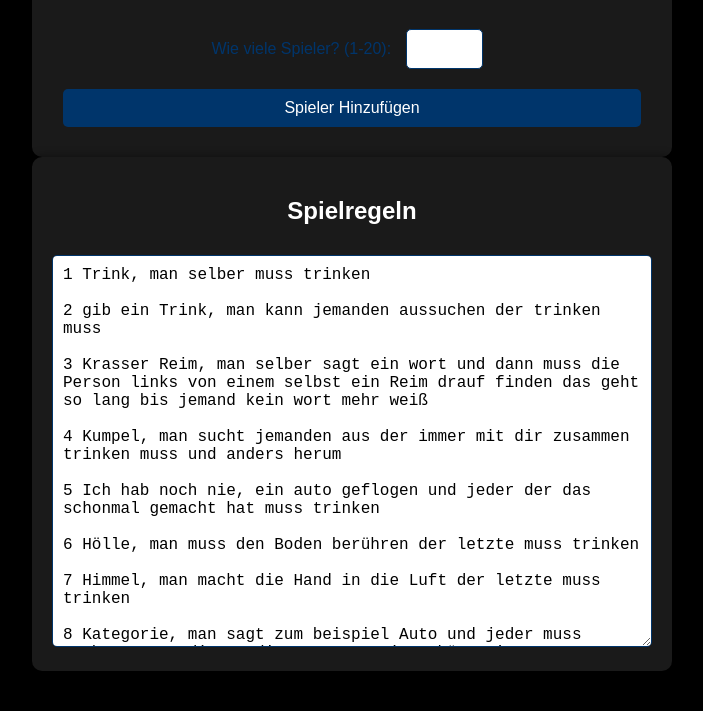
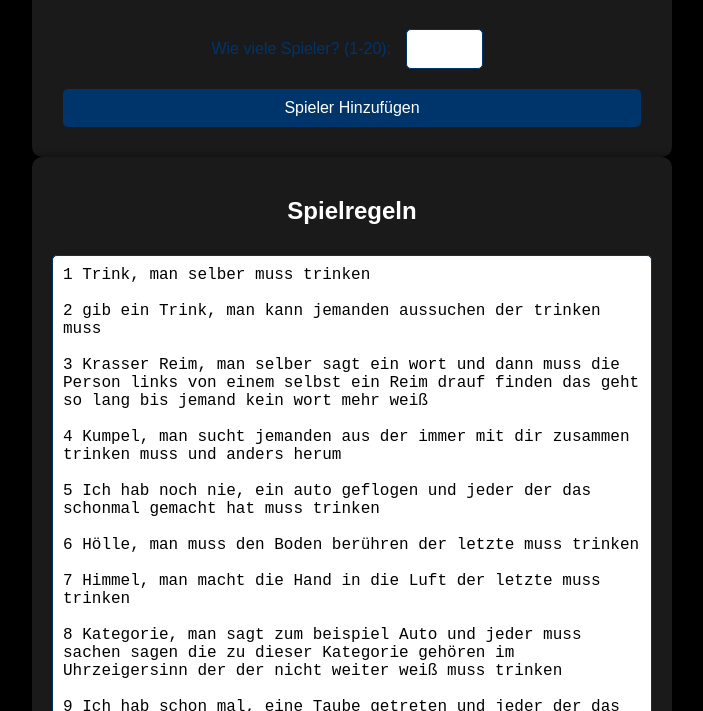
Before and after one commit to devn-tt/Ring-des-Wassers, a plain HTML site: page index.html in a window 1280 px wide. Shown: the part 89-800 px from the top of the page, without its empty margins (288-991 px from the left). Drawn offline with Linux system fonts and the light colour scheme.

Commit message:
Update styles.css

```diff
--- a/styles.css
+++ b/styles.css
@@ -44,7 +44,7 @@ input {
 }
 textarea {
     width: calc(100% - 22px);
-    height: 370px;
+    height: 870px;
     padding: 10px;
     margin-top: 10px;
     border-radius: 5px;
```
